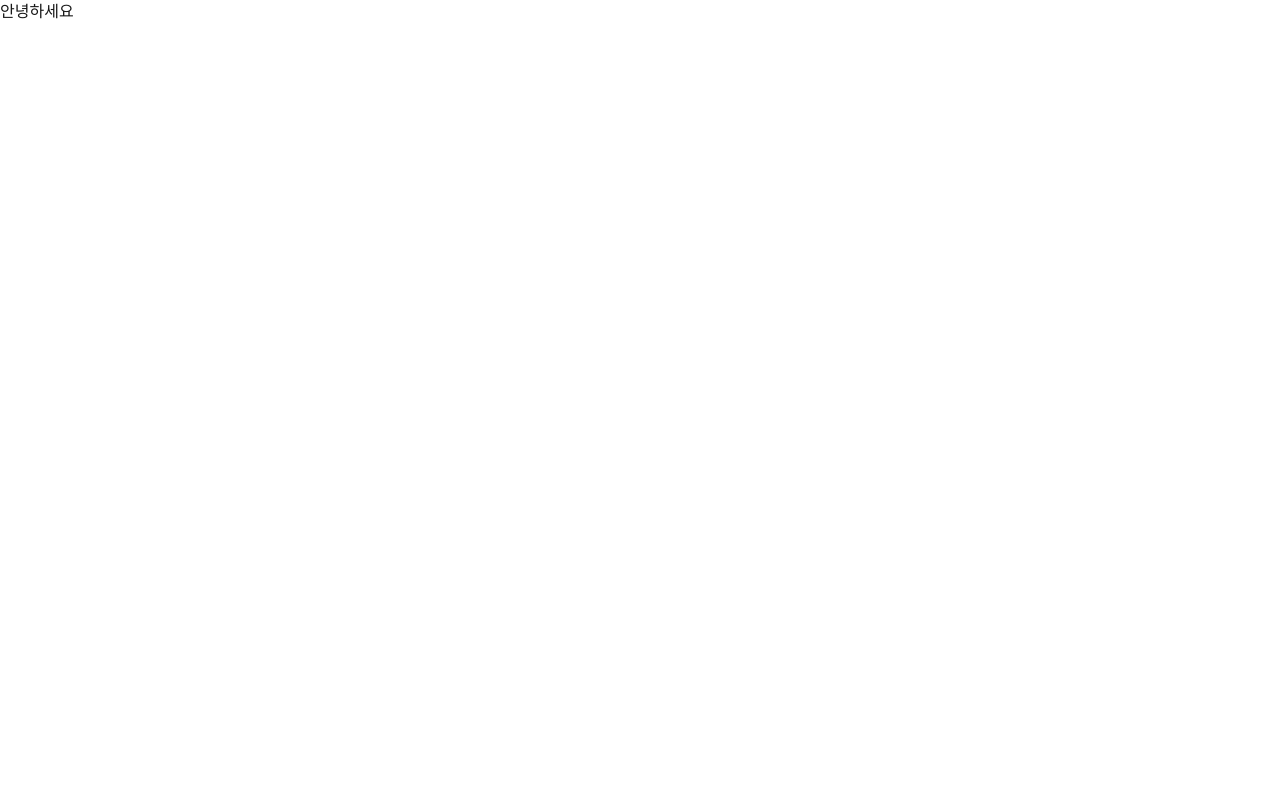
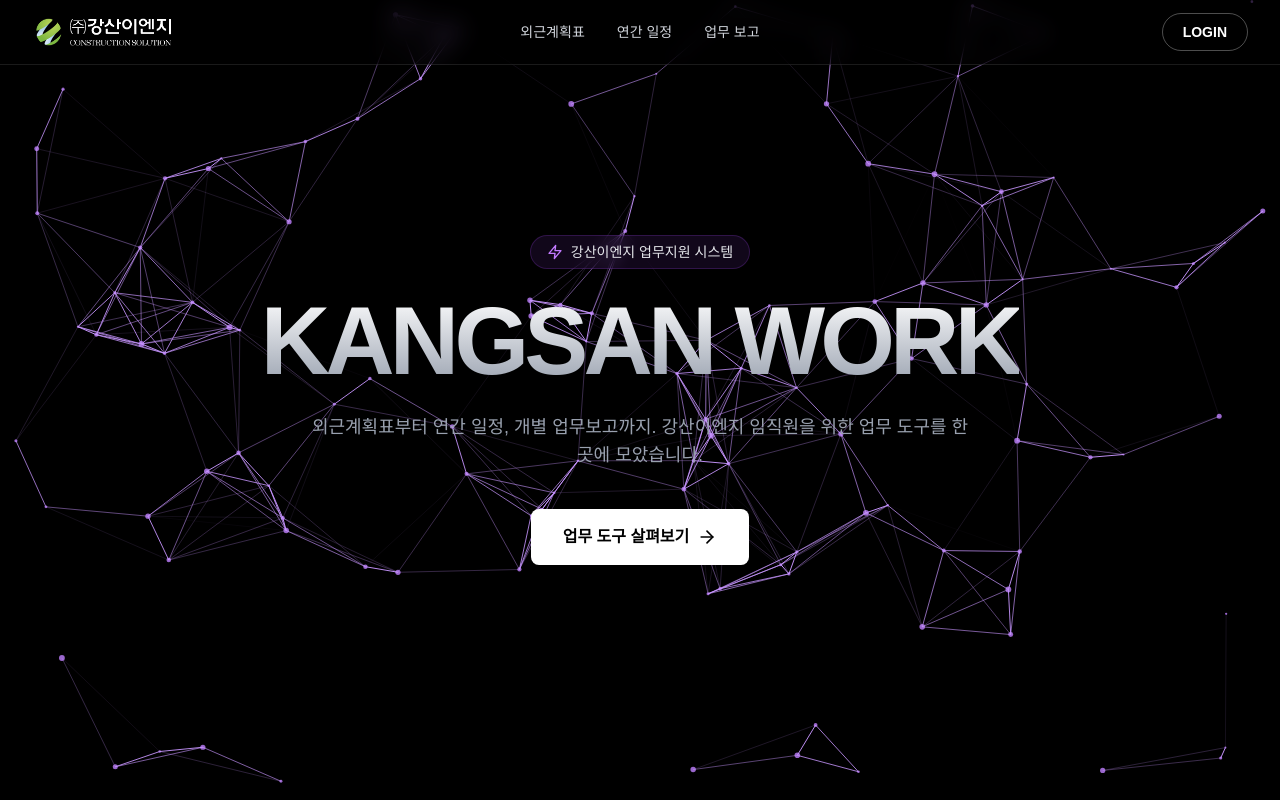
Before and after one commit to parkjin0413/dateout, a Next.js app: page / in a window 1280 px wide. Built offline with nearby package versions, Linux system fonts and the light colour scheme.

Commit message:
Part.1완성

```diff
--- a/app/layout.tsx
+++ b/app/layout.tsx
@@ -1,5 +1,6 @@
 import type { Metadata } from "next";
 import { Geist, Geist_Mono } from "next/font/google";
+import Navbar from "@/components/main/navbar";
 import "./globals.css";
 
 const geistSans = Geist({
@@ -23,7 +24,10 @@ export default function RootLayout({ children }: LayoutProps<"/">) {
       lang="en"
       className={`${geistSans.variable} ${geistMono.variable} h-full antialiased`}
     >
-      <body className="min-h-full flex flex-col">{children}</body>
+      <body className="min-h-full flex flex-col">
+        <Navbar />
+        {children}
+      </body>
     </html>
   );
 }
--- a/app/page.tsx
+++ b/app/page.tsx
@@ -1,3 +1,5 @@
+import Hero from "@/components/main/hero";
+
 export default function Home() {
-  return <div>안녕하세요</div>
+  return <Hero />;
 }
--- /dev/null
+++ b/components/main/hero/index.tsx
@@ -0,0 +1,275 @@
+"use client";
+
+import { useEffect, useRef } from "react";
+import { motion, type Variants } from "framer-motion";
+
+const BoltIcon = ({ className }: { className?: string }) => (
+  <svg
+    viewBox="0 0 24 24"
+    fill="none"
+    stroke="currentColor"
+    strokeWidth={2}
+    strokeLinecap="round"
+    strokeLinejoin="round"
+    className={className}
+    aria-hidden="true"
+  >
+    <path d="M13 2 3 14h9l-1 8 10-12h-9l1-8Z" />
+  </svg>
+);
+
+const ArrowRightIcon = ({ className }: { className?: string }) => (
+  <svg
+    viewBox="0 0 24 24"
+    fill="none"
+    stroke="currentColor"
+    strokeWidth={2}
+    strokeLinecap="round"
+    strokeLinejoin="round"
+    className={className}
+    aria-hidden="true"
+  >
+    <path d="M5 12h14" />
+    <path d="m12 5 7 7-7 7" />
+  </svg>
+);
+
+const fadeUpVariants: Variants = {
+  hidden: { opacity: 0, y: 20 },
+  visible: (i: number) => ({
+    opacity: 1,
+    y: 0,
+    transition: {
+      delay: i * 0.2 + 0.5,
+      duration: 0.8,
+      ease: "easeInOut",
+    },
+  }),
+};
+
+class Particle {
+  x: number;
+  y: number;
+  directionX: number;
+  directionY: number;
+  size: number;
+  color: string;
+  ctx: CanvasRenderingContext2D;
+  canvas: HTMLCanvasElement;
+  mouse: { x: number | null; y: number | null; radius: number };
+
+  constructor(
+    ctx: CanvasRenderingContext2D,
+    canvas: HTMLCanvasElement,
+    mouse: { x: number | null; y: number | null; radius: number },
+    x: number,
+    y: number,
+    directionX: number,
+    directionY: number,
+    size: number,
+    color: string
+  ) {
+    this.ctx = ctx;
+    this.canvas = canvas;
+    this.mouse = mouse;
+    this.x = x;
+    this.y = y;
+    this.directionX = directionX;
+    this.directionY = directionY;
+    this.size = size;
+    this.color = color;
+  }
+
+  draw() {
+    this.ctx.beginPath();
+    this.ctx.arc(this.x, this.y, this.size, 0, Math.PI * 2, false);
+    this.ctx.fillStyle = this.color;
+    this.ctx.fill();
+  }
+
+  update() {
+    if (this.x > this.canvas.width || this.x < 0) {
+      this.directionX = -this.directionX;
+    }
+    if (this.y > this.canvas.height || this.y < 0) {
+      this.directionY = -this.directionY;
+    }
+
+    if (this.mouse.x !== null && this.mouse.y !== null) {
+      const dx = this.mouse.x - this.x;
+      const dy = this.mouse.y - this.y;
+      const distance = Math.sqrt(dx * dx + dy * dy);
+      if (distance < this.mouse.radius + this.size) {
+        const forceDirectionX = dx / distance;
+        const forceDirectionY = dy / distance;
+        const force = (this.mouse.radius - distance) / this.mouse.radius;
+        this.x -= forceDirectionX * force * 5;
+        this.y -= forceDirectionY * force * 5;
+      }
+    }
+
+    this.x += this.directionX;
+    this.y += this.directionY;
+    this.draw();
+  }
+}
+
+const Hero = () => {
+  const canvasRef = useRef<HTMLCanvasElement>(null);
+
+  useEffect(() => {
+    const canvas = canvasRef.current;
+    if (!canvas) return;
+
+    const ctx = canvas.getContext("2d");
+    if (!ctx) return;
+
+    let animationFrameId: number;
+    let particles: Particle[] = [];
+    const mouse: { x: number | null; y: number | null; radius: number } = {
+      x: null,
+      y: null,
+      radius: 200,
+    };
+
+    const init = () => {
+      particles = [];
+      const numberOfParticles = (canvas.height * canvas.width) / 9000;
+      for (let i = 0; i < numberOfParticles; i++) {
+        const size = Math.random() * 2 + 1;
+        const x = Math.random() * (canvas.width - size * 2 - size * 2) + size * 2;
+        const y = Math.random() * (canvas.height - size * 2 - size * 2) + size * 2;
+        const directionX = Math.random() * 0.4 - 0.2;
+        const directionY = Math.random() * 0.4 - 0.2;
+        const color = "rgba(191, 128, 255, 0.8)";
+        particles.push(
+          new Particle(ctx, canvas, mouse, x, y, directionX, directionY, size, color)
+        );
+      }
+    };
+
+    const resizeCanvas = () => {
+      canvas.width = window.innerWidth;
+      canvas.height = window.innerHeight;
+      init();
+    };
+    window.addEventListener("resize", resizeCanvas);
+    resizeCanvas();
+
+    const connect = () => {
+      let opacityValue = 1;
+      for (let a = 0; a < particles.length; a++) {
+        for (let b = a; b < particles.length; b++) {
+          const distance =
+            (particles[a].x - particles[b].x) * (particles[a].x - particles[b].x) +
+            (particles[a].y - particles[b].y) * (particles[a].y - particles[b].y);
+
+          if (distance < (canvas.width / 7) * (canvas.height / 7)) {
+            opacityValue = 1 - distance / 20000;
+
+            const dxMouseA = particles[a].x - (mouse.x ?? 0);
+            const dyMouseA = particles[a].y - (mouse.y ?? 0);
+            const distanceMouseA = Math.sqrt(dxMouseA * dxMouseA + dyMouseA * dyMouseA);
+
+            if (mouse.x !== null && distanceMouseA < mouse.radius) {
+              ctx.strokeStyle = `rgba(255, 255, 255, ${opacityValue})`;
+            } else {
+              ctx.strokeStyle = `rgba(200, 150, 255, ${opacityValue})`;
+            }
+
+            ctx.lineWidth = 1;
+            ctx.beginPath();
+            ctx.moveTo(particles[a].x, particles[a].y);
+            ctx.lineTo(particles[b].x, particles[b].y);
+            ctx.stroke();
+          }
+        }
+      }
+    };
+
+    const animate = () => {
+      animationFrameId = requestAnimationFrame(animate);
+      ctx.fillStyle = "black";
+      ctx.fillRect(0, 0, canvas.width, canvas.height);
+
+      for (let i = 0; i < particles.length; i++) {
+        particles[i].update();
+      }
+      connect();
+    };
+
+    const handleMouseMove = (event: MouseEvent) => {
+      mouse.x = event.clientX;
+      mouse.y = event.clientY;
+    };
+
+    const handleMouseOut = () => {
+      mouse.x = null;
+      mouse.y = null;
+    };
+
+    window.addEventListener("mousemove", handleMouseMove);
+    window.addEventListener("mouseout", handleMouseOut);
+
+    init();
+    animate();
+
+    return () => {
+      window.removeEventListener("resize", resizeCanvas);
+      window.removeEventListener("mousemove", handleMouseMove);
+      window.removeEventListener("mouseout", handleMouseOut);
+      cancelAnimationFrame(animationFrameId);
+    };
+  }, []);
+
+  return (
+    <div className="relative h-screen w-full flex flex-col items-center justify-center overflow-hidden">
+      <canvas ref={canvasRef} className="absolute top-0 left-0 w-full h-full" />
+
+      <div className="relative z-10 text-center p-6">
+        <motion.div
+          custom={0}
+          variants={fadeUpVariants}
+          initial="hidden"
+          animate="visible"
+          className="inline-flex items-center gap-2 px-4 py-1.5 rounded-full bg-purple-500/10 border border-purple-500/20 mb-6 backdrop-blur-sm"
+        >
+          <BoltIcon className="h-4 w-4 text-purple-400" />
+          <span className="text-sm font-medium text-gray-200">
+            강산이엔지 업무지원 시스템
+          </span>
+        </motion.div>
+
+        <motion.h1
+          custom={1}
+          variants={fadeUpVariants}
+          initial="hidden"
+          animate="visible"
+          className="text-5xl md:text-8xl font-bold tracking-tighter mb-6 bg-clip-text text-transparent bg-gradient-to-b from-white to-gray-400"
+        >
+          KANGSAN WORK
+        </motion.h1>
+
+        <motion.p
+          custom={2}
+          variants={fadeUpVariants}
+          initial="hidden"
+          animate="visible"
+          className="max-w-2xl mx-auto text-lg text-gray-400 mb-10"
+        >
+          외근계획표부터 연간 일정, 개별 업무보고까지. 강산이엔지 임직원을 위한 업무 도구를
+          한 곳에 모았습니다.
+        </motion.p>
+
+        <motion.div custom={3} variants={fadeUpVariants} initial="hidden" animate="visible">
+          <button className="px-8 py-4 bg-white text-black font-semibold rounded-lg shadow-lg hover:bg-gray-200 transition-colors duration-300 flex items-center gap-2 mx-auto">
+            업무 도구 살펴보기
+            <ArrowRightIcon className="h-5 w-5" />
+          </button>
+        </motion.div>
+      </div>
+    </div>
+  );
+};
+
+export default Hero;
--- /dev/null
+++ b/components/main/navbar/index.tsx
@@ -0,0 +1,43 @@
+import Image from "next/image";
+import Link from "next/link";
+
+import logo from "@/public/logo.png";
+
+const NAV_LINKS = [
+  { label: "외근계획표", href: "/field-trip" },
+  { label: "연간 일정", href: "/schedule" },
+  { label: "업무 보고", href: "/report" },
+];
+
+const Navbar = () => {
+  return (
+    <header className="fixed top-0 inset-x-0 z-50 border-b border-white/10 bg-black/30 backdrop-blur-md">
+      <div className="mx-auto grid h-16 max-w-7xl grid-cols-2 items-center px-6 sm:px-8 md:grid-cols-3">
+        <Link href="/" className="justify-self-start">
+          <Image src={logo} alt="KANGSAN WORK" priority className="h-8 w-auto" />
+        </Link>
+
+        <nav className="hidden items-center justify-center gap-8 md:flex">
+          {NAV_LINKS.map((link) => (
+            <Link
+              key={link.href}
+              href={link.href}
+              className="text-sm font-medium text-gray-300 transition-colors hover:text-white"
+            >
+              {link.label}
+            </Link>
+          ))}
+        </nav>
+
+        <Link
+          href="/login"
+          className="justify-self-end rounded-full border border-white/30 px-5 py-2 text-sm font-semibold text-white transition-colors hover:bg-white hover:text-black"
+        >
+          LOGIN
+        </Link>
+      </div>
+    </header>
+  );
+};
+
+export default Navbar;
--- a/package.json
+++ b/package.json
@@ -9,6 +9,7 @@
     "lint": "eslint"
   },
   "dependencies": {
+    "framer-motion": "^13.0.0",
     "next": "16.3.0",
     "react": "19.2.8",
     "react-dom": "19.2.8"
```
Also changed, not shown: public/logo.png (added), 1 other file (tests, documents, lock files or other folders).
